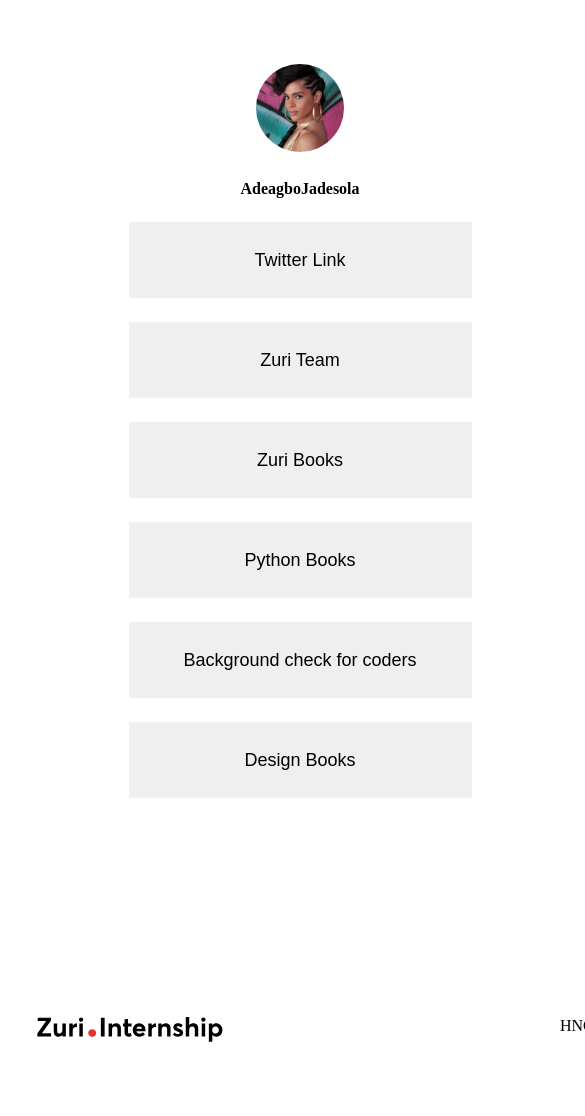
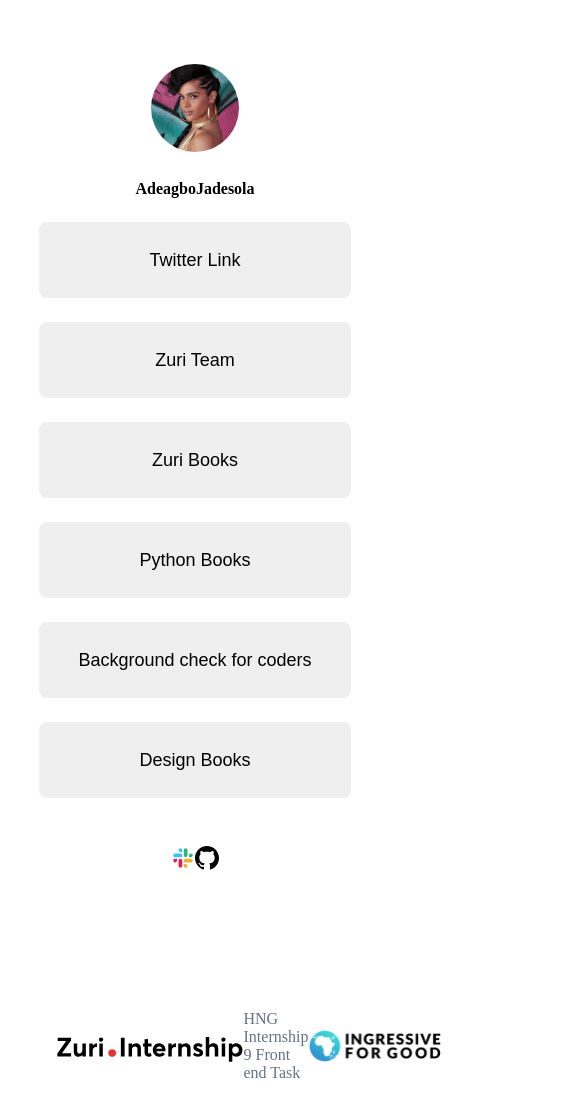
Before and after one commit to Rubies21/HNG-TASK-TWO, a React (Create React App) app: page / in a window 390 px wide. Shown: the top 1116 px of the page, 585 px wide, since content can reach past the window. Before the commit the page ends 1090 px from the top, so only its background shows below. Built offline with nearby package versions, Linux system fonts and the light colour scheme.

Commit message:
Responsiveness

```diff
--- a/src/App.css
+++ b/src/App.css
@@ -9,6 +9,9 @@
     color:black;
 }
 
+.links{
+    display: block;
+}
 .footer-one-container{
     width: fit-content;
     margin: auto;
@@ -18,7 +21,7 @@
     display: flex;
     justify-content: center;
     margin-top: 24px;
-    width: 1216px;
+    width: 85vw;
 
 }
 .sub{
@@ -33,7 +36,7 @@
 .second-footer{
     margin-top: 64px;
     padding: 48px 0px 48px 0px;
-    width: 1280px;
+    width: 90vw;
 }
 
 .sub-footer{
@@ -43,9 +46,6 @@
     padding: 0px 36px 0px 36px;
 }
 
-@media(max-width: 750px) {
-    body{
-        width:100%;
-    }
-
+#footer-text{
+    color: #667085;
 }
--- a/src/App.js
+++ b/src/App.js
@@ -14,11 +14,11 @@
         <Profile/>
 
         <div className="links">
-          <Link id="twitter-link" link="twitter.com/AdeagboJadesola" field="Twitter Link" />
+          <Link id="twitter-link" link="https://twitter.com/AdeagboJadesola" field="Twitter Link" />
           <Link id="btn__zuri" link="https://training.zuri.team/" field="Zuri Team"/>
           <Link id="books" link="https://books.zuri.team/" field="Zuri Books"/>
-          <Link id="book__python" link="https://books.zuri.team/" field="Python Books"/>
-          <Link id="pitch" link="https://background.zuri.team//python-for-beginners?ref_id=Rubies" field="Background check for coders"/>
+          <Link id="book__python" link="https://books.zuri.team/python-for-beginners?ref_id=Rubies" field="Python Books"/>
+          <Link id="pitch" link="https://background.zuri.team" field="Background check for coders"/>
           <Link id="book__design" link="https://books.zuri.team/design-rules"field="Design Books"/>
         </div>
         </div>
@@ -36,7 +36,7 @@
         <div className="second-footer">
         <div className="sub-footer">
         <img src={ZuriImg} alt="" />
-        <p>HNG Internship 9 Front end Task</p>
+        <p id='footer-text'>HNG Internship 9 Front end Task</p>
         <img src={IngressiveImg} alt="" />
 
         </div>
--- a/src/Components/Link.css
+++ b/src/Components/Link.css
@@ -6,18 +6,11 @@
 }
 
 button{
-    width: 1152px;
+    width: 80vw;
     height: 76px;
     padding: 24px 32px 24px 32px;
     font-size: 18px;
     border: none;
     margin-top: 24px;
+    border-radius: 8px;
 }
-
-
-@media(max-width: 500px) {
-    button{
-        width:343px;
-    }
-
-}
--- a/src/Components/Link.js
+++ b/src/Components/Link.js
@@ -4,8 +4,8 @@
 const Link = (props) => {
   return (
     <div className = "button-container">
-      <button id= {props.id}>
-        <a href={props.link}>{ props.field }</a>
+      <button >
+        <a href={props.link} id= {props.id} target="_blank">{ props.field }</a>
       </button>
     </div>
   )
--- a/src/Components/Profile.css
+++ b/src/Components/Profile.css
@@ -1,10 +1,11 @@
 #container{
-    width: 1152px;
+    width: 80vw;
     padding-top: 64px;
     margin: auto;
     display: flex;
     flex-direction: column;
     align-items: center;
+
 
 
 }
@@ -17,16 +18,3 @@
 .slack{
     display:none;
 }
-
-@media(max-width: 750px) {
-    body{
-        width: 600px;
-    }
-
-}
-@media(max-width: 500px) {
-    #container{
-        width:343px;
-    }
-
-}
```
Also changed, not shown: src/Components/avatar.svg (added).
